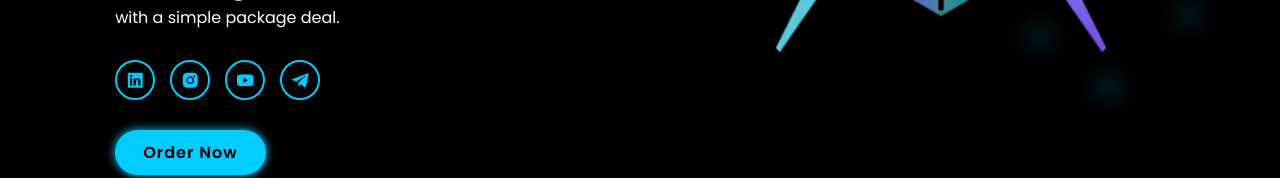
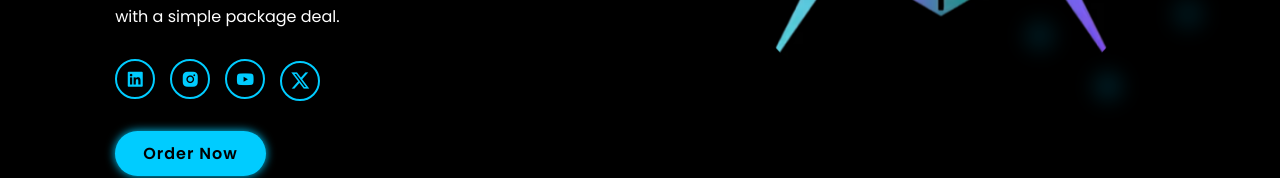
Before and after one commit to afrirobot/react-app, a React (Create React App) app: page / in a window 1280 px wide. Shown: the part 528-706 px from the top of the page. Built offline with nearby package versions, Linux system fonts and the light colour scheme.

Commit message:
Update Home.js

```diff
--- a/src/components/Home.js
+++ b/src/components/Home.js
@@ -36,8 +36,8 @@ const Home = ({ onOrderClick }) => {
           <a href="https://www.youtube.com/@Afrirobot" target="_blank" rel="noopener noreferrer">
             <i className='bx bxl-youtube'></i>
           </a>
-          <a href="https://t.me/afrirobot" target="_blank" rel="noopener noreferrer">
-            <i className='bx bxl-telegram'></i>
+          <a href="https://x.com/Afrirobot1" target="_blank" rel="noopener noreferrer">
+            <i class="fa-brands fa-x-twitter"></i>
           </a>
         </div>
         <a
```
